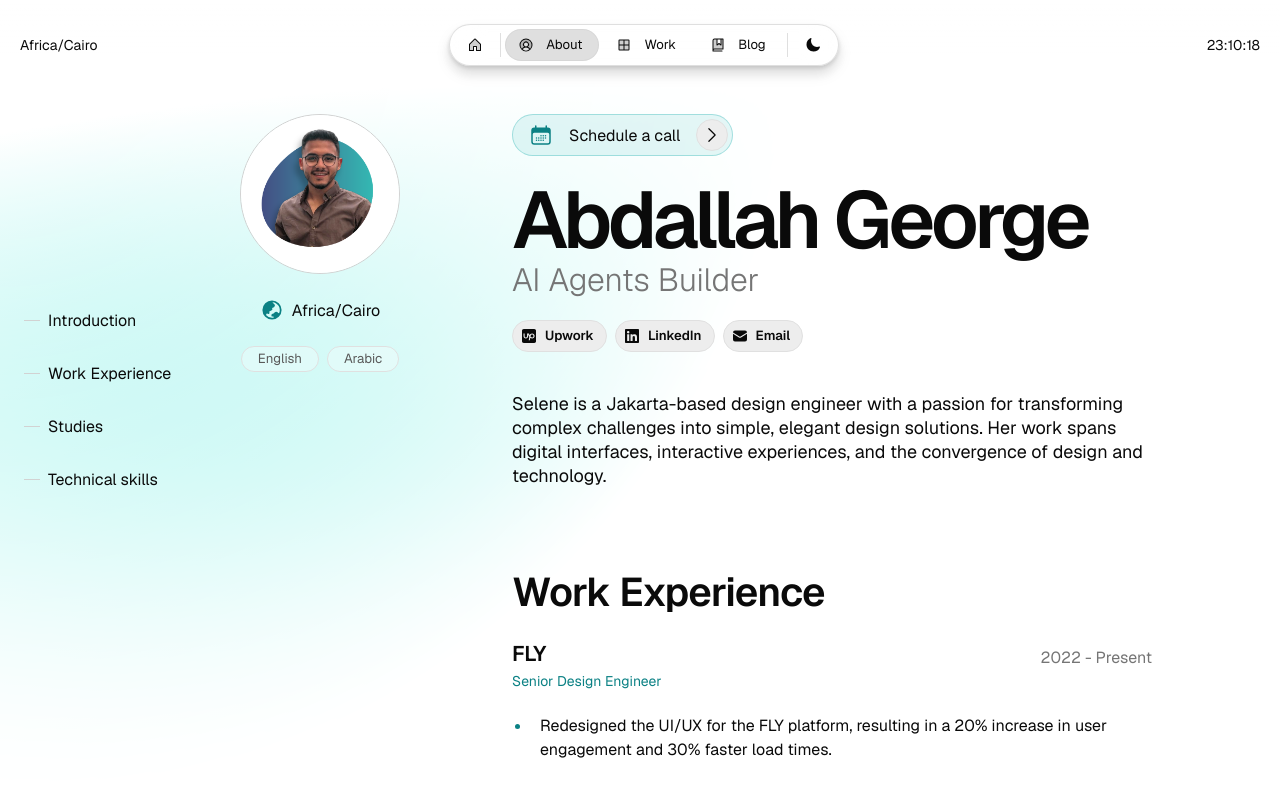
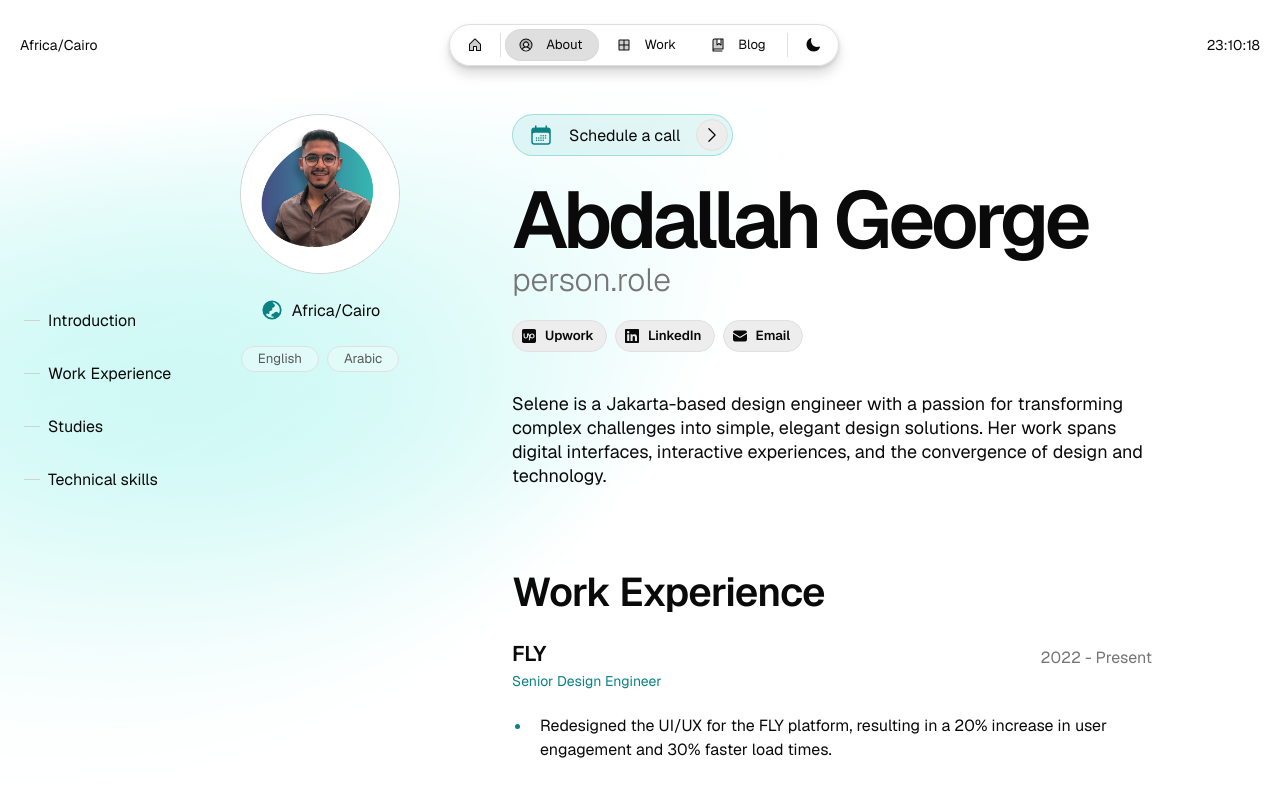
Before and after one commit to MinaaMedhatt/abdallah-portfolio, a Next.js app: page /about in a window 1280 px wide. Shown: the top 793 px of the page. Built offline with nearby package versions, Linux system fonts and the light colour scheme.

Commit message:
Update page.tsx

```diff
--- a/src/app/about/page.tsx
+++ b/src/app/about/page.tsx
@@ -151,7 +151,7 @@ export default function About() {
   speed="medium"
   trigger="instant"
   charset="X$@aHz0y#?*01+">
-    {person.role}
+    person.role
 </LetterFx>
             </Text>
             {social.length > 0 && (
```
